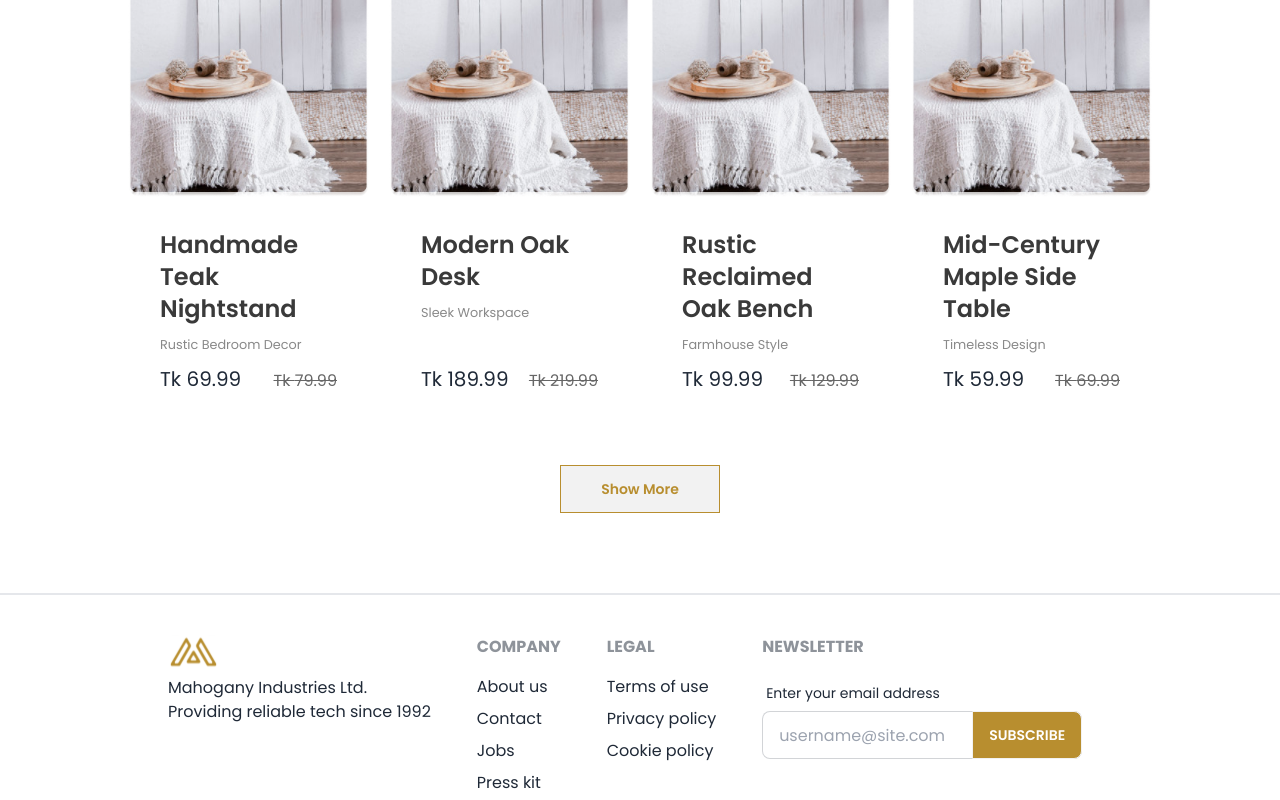
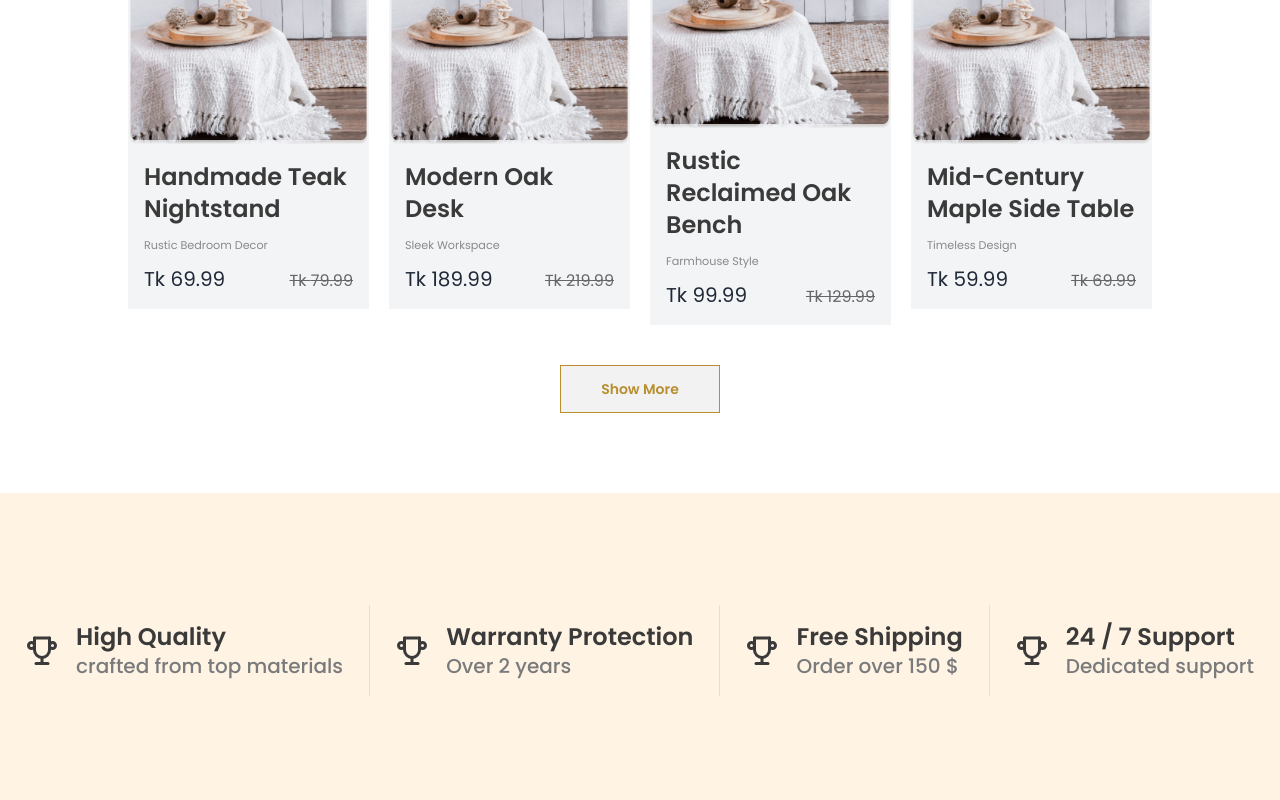
Before and after one commit to Md-Neamul-Hoqe/Mahogany-Furniture-brand-shop-Client_Side, a React (Vite) app: page / in a window 1280 px wide. Shown: the part 2400-3200 px from the top of the page. Built offline with nearby package versions, Linux system fonts and the light colour scheme; no server answers.

Commit message:
Extra section: Stat added

```diff
--- a/src/Home.jsx
+++ b/src/Home.jsx
@@ -1,5 +1,6 @@
 import Header from "./components/Header";
 import Products from "./components/Products";
+import Stat from "./components/Stat";
 import Brand from "./components/brand";
 
 const Home = () => {
@@ -8,6 +9,7 @@ const Home = () => {
       <Header />
       <Brand />
       <Products />
+      <Stat />
     </>
   );
 };
--- a/src/components/Footer.jsx
+++ b/src/components/Footer.jsx
@@ -1,6 +1,6 @@
 const Footer = () => {
   return (
-    <section className="border-t-2 mt-20">
+    <section className="border-t-2">
       <footer className="max-w-5xl mx-auto footer p-10">
         <aside>
           <img src="./src/assets/images/logo.svg" alt="" />
--- a/src/components/Product.jsx
+++ b/src/components/Product.jsx
@@ -2,17 +2,40 @@ import { Link } from "react-router-dom";
 import PropTypes from "prop-types";
 import { useContext } from "react";
 import { AuthContext } from "../Providers/AuthProviders";
+import { MdFavoriteBorder, MdShare } from "react-icons/md";
+import { TbArrowsLeftRight } from "react-icons/tb";
 
 const Product = ({ product }) => {
   const { theme } = useContext(AuthContext);
   return (
-    <Link to={`/productDetails/`} className="card p-0 min-w-min">
-      {/* className="card dark:bg-neutral dark:text-neutral-content p-0 min-w-min"> */}
-      <figure className="p-0">
+    <div className="hero min-h-min">
+      <div className="hero-overlay hidden bg-opacity-70 z-50 h-full flex-col items-center justify-center">
+        <button className="btn px-5 rounded-none capitalize text-primary font-semibold leading-loose">
+          Add to cart
+        </button>
+        <div className="flex justify-center gap-2 text-white py-10">
+          <Link className="flex items-center gap-1 font-semibold leading-loose">
+            <MdShare />
+            Share
+          </Link>
+          <Link className="flex items-center gap-1 font-semibold leading-loose">
+            <TbArrowsLeftRight />
+            Compare
+          </Link>
+          <Link className="flex items-center gap-1 font-semibold leading-loose">
+            <MdFavoriteBorder />
+            Like
+          </Link>
+        </div>
+        <Link to={`/productDetails/`} className="btn px-5 rounded-none capitalize text-primary font-semibold leading-loose">Details</Link>
+      </div>
+
+      <div className="card card-compact p-0 min-w-min bg-gray-100 rounded-none">
+        <figure>
           <img
             src="./src/assets/images/Dining-1.png"
             alt="Dining"
-          className="rounded-xl"
+            className="rounded-none"
           />
         </figure>
         <div className="card-body text-start">
@@ -22,10 +45,13 @@ const Product = ({ product }) => {
           <small className="text-sub-title">{product.subtitle}</small>
           <p className="flex justify-between items-end gap-2">
             <span className="text-xl">Tk {product.price.new}</span>
-          <span className="text-body line-through">Tk {product.price.old}</span>
+            <span className="text-body line-through">
+              Tk {product.price.old}
+            </span>
           </p>
         </div>
-    </Link>
+      </div>
+    </div>
   );
 };
 
--- /dev/null
+++ b/src/components/Stat.jsx
@@ -0,0 +1,54 @@
+import { TbTrophy } from "react-icons/tb";
+
+const Stat = () => {
+  return (
+    <div className="stats rounded-none bg-primary-light w-full py-28 mt-20">
+      <div className="stat flex items-center">
+        <div className="stat-figure text-title">
+          <TbTrophy className="text-4xl"/>
+        </div>
+        <div>
+          <h5>High Quality</h5>
+          <div className="stat-desc leading-snug font-medium text-[20px]">
+            crafted from top materials
+          </div>
+        </div>
+      </div>
+      <div className="stat flex items-center">
+        <div className="stat-figure text-title">
+          <TbTrophy className="text-4xl"/>
+        </div>
+        <div>
+          <h5>Warranty Protection</h5>
+          <div className="stat-desc leading-snug font-medium text-[20px]">
+          Over 2 years
+          </div>
+        </div>
+      </div>
+      <div className="stat flex items-center">
+        <div className="stat-figure text-title">
+          <TbTrophy className="text-4xl"/>
+        </div>
+        <div>
+          <h5>Free Shipping</h5>
+          <div className="stat-desc leading-snug font-medium text-[20px]">
+          Order over 150 $
+          </div>
+        </div>
+      </div>
+      <div className="stat flex items-center">
+        <div className="stat-figure text-title">
+          <TbTrophy className="text-4xl"/>
+        </div>
+        <div>
+          <h5>24 / 7 Support</h5>
+          <div className="stat-desc leading-snug font-medium text-[20px]">
+          Dedicated support
+          </div>
+        </div>
+      </div>
+    </div>
+  );
+};
+
+export default Stat;
--- a/src/index.css
+++ b/src/index.css
@@ -38,3 +38,7 @@ h4 {
 h5 {
   @apply font-semibold text-2xl text-title;
 }
+
+.hero:hover .hero-overlay {
+  @apply flex;
+}
```
Lines whose indentation alone changed are shown as unchanged.
